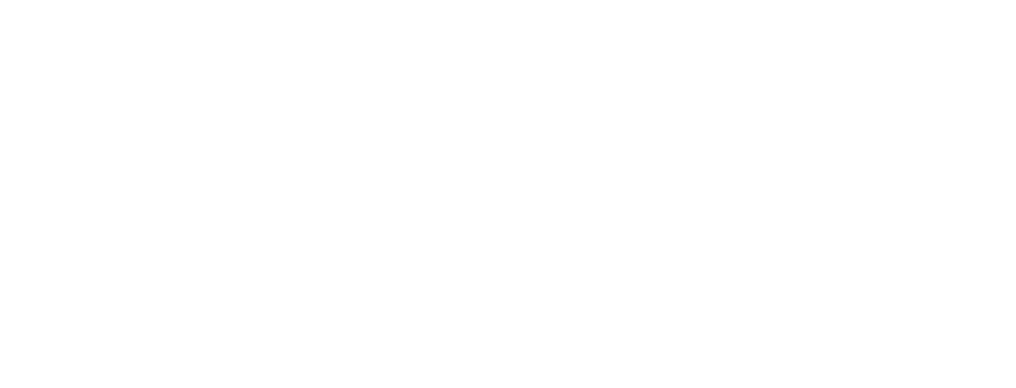
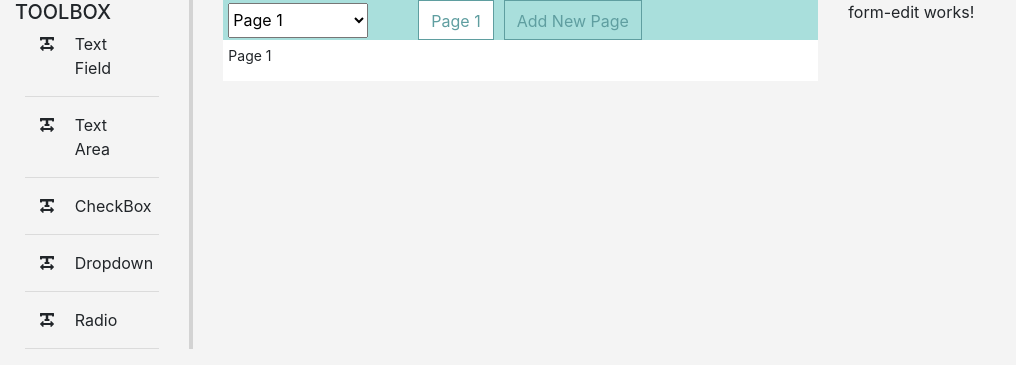
Before and after one commit to SarthakSam/survey-maker, an Angular app: page / in a window 1280 px wide. Shown: the top 388 px of the page, without its empty margins (0-1016 px from the left). Built offline with nearby package versions, Linux system fonts and the light colour scheme.

Commit message:
title and description added

```diff
--- a/src/app/app.component.html
+++ b/src/app/app.component.html
@@ -1,4 +1 @@
-    <form [formGroup]="form">
-        <app-editable-input [form]="form" controlName = "name" placeholder = " Please fill"></app-editable-input>
-
-    </form>
+<app-survey></app-survey>
--- a/src/app/editable-input/editable-input.component.html
+++ b/src/app/editable-input/editable-input.component.html
@@ -8,7 +8,7 @@
         </span>
         <i class="fas fa-pencil-alt"></i>
     </div>
-    <input *ngIf = "editable" (blur)="editable = false"
+    <input *ngIf = "editable" (blur)="onBlur()"
     type="text" [formControlName]="controlName" focusWhen #input
     (input)="input.style.width = ((input.value.length + 1) * fontSize) + 'px';">
     <i *ngIf = "editable" class="fas fa-check"></i>
--- a/src/app/editable-input/editable-input.component.ts
+++ b/src/app/editable-input/editable-input.component.ts
@@ -1,4 +1,4 @@
-import { Component, Input, OnInit } from '@angular/core';
+import { Component, EventEmitter, Input, OnInit, Output } from '@angular/core';
 import { FormGroup } from '@angular/forms';
 
 @Component({
@@ -10,13 +10,24 @@ export class EditableInputComponent implements OnInit {
   @Input('form') form: FormGroup;
   @Input('controlName') controlName: string;
   @Input(' placeholder') placeholder: string;
+  @Input('fontSize') fontSize: number;
   editable: boolean = false;
-  fontSize = 20;
+  @Output('valueChanged') valueEmit = new EventEmitter<string>();
 
   constructor() { }
+
+  // ngOnChanges(){
+  //   console.log(this.form);
+  //   console.log(this.controlName)
+  // }
 
   ngOnInit() {
     // console.log(this.controlName, this.form.get('name'))
   }
 
+  onBlur(){
+    this.editable = false;
+    this.valueEmit.emit(this.form.value[this.controlName] );
+  }
+
 }
--- a/src/app/survey/form/form-question/form-question.component.html
+++ b/src/app/survey/form/form-question/form-question.component.html
@@ -1,6 +1,8 @@
 <div [formGroup] = "form"  class="form-group">
-    <label *ngIf= "!question.hideInfo" [attr.for]="question.key"> <span>{{serialNo + 1}}.</span> {{ question.title }} <span *ngIf="question.required">*</span></label>
-    <p *ngIf= "!question.hideInfo">{{ question.description}}</p>
+    <app-editable-input [form] = "form" [controlName] = "question.title"
+    placeholder = "Input page title here" fontSize = "14"></app-editable-input>
+    <!-- <label *ngIf= "!question.hideInfo" [attr.for]="question.key"> <span>{{serialNo + 1}}.</span> {{ question.title }} <span *ngIf="question.required">*</span></label> -->
+    <!-- <p *ngIf= "!question.hideInfo">{{ question.description}}</p> -->
     <div [ngSwitch]="question.controlType">
         <input class="form-control"  *ngSwitchCase="'textbox'" type="text" [formControlName] = "question.key">
         <input class="form-control" *ngSwitchCase="'checkbox'" type="checkbox" [formControlName] = "question.key">
@@ -11,7 +13,7 @@
         <select class="form-control" *ngSwitchCase="'dropdown'" [formControlName] = "question.key">
           <option *ngFor = "let option of question.options" value="option.value">{{ option.label }}</option>
         </select>
-        <p *ngIf= "!question.hideInfo">{{ question.note }}</p>
+        <!-- <p *ngIf= "!question.hideInfo">{{ question.note }}</p> -->
     </div>
 </div>
 
--- a/src/app/survey/form/form-question/form-question.component.ts
+++ b/src/app/survey/form/form-question/form-question.component.ts
@@ -13,6 +13,10 @@ export class FormQuestionComponent implements OnInit {
   @Input() serialNo: number;
   constructor() { }
 
+  ngOnChanges(){
+    console.log(this.form);
+  }
+
   ngOnInit() {
   }
 
--- a/src/app/survey/form/form.component.html
+++ b/src/app/survey/form/form.component.html
@@ -1,8 +1,12 @@
 <form [formGroup] = "form">
-  <span class="not-filled" contenteditable="true">Enter page Title here<i class="fas fa-pencil-alt green"></i></span><br>
-  <span class="not-filled" contenteditable="true">Enter a page Description<i class="fas fa-pencil-alt green"></i></span>
+  <app-editable-input [form] = "form" controlName = "title"
+  placeholder = "Input page title here" fontSize = "14"
+  (valueChanged) = "propertyChanged($event, 'title')"></app-editable-input>
+  <app-editable-input [form] = "form" controlName = "description"
+  placeholder = "Input page title here" fontSize = "12"
+  (valueChanged) = "propertyChanged($event, 'description')"></app-editable-input>
 
-
+  <div formGroupName = "questions">
       <div *ngFor = "let question of page.questions; let i = index"
       class="question-container"
       (click) = "questionChanged(question.index)"
@@ -14,6 +18,8 @@
           <li><i class="fas fa-copy"></i></li>
           <li><i class="fas fa-pencil-alt"></i>Properties</li>
         </ul>
-    <app-form-question [question] = "question" [form] = "form" [serialNo] = "i"></app-form-question>
+        <app-form-question [question] = "question" [form] = "form.get('questions')" [serialNo] = "i"></app-form-question>
       </div>
+  </div>
+
 </form>
--- a/src/app/survey/form/form.component.ts
+++ b/src/app/survey/form/form.component.ts
@@ -6,6 +6,7 @@ import { FormDataService } from '../form-data.service';
 import { Form } from '../models/form.model';
 import { SelectionState } from '../models/general.model';
 import { Page } from '../models/page.model';
+import { Question } from '../models/question.model';
 
 @Component({
   selector: 'app-form',
@@ -29,23 +30,29 @@ export class FormComponent implements OnInit, OnDestroy {
     this.pageNo = 0;
     this.subscriptions.push( this.formDataService.getFormData().subscribe( (form: Form) => {
       this.formObj = form;
-      this.fillFormObj();
+      this.createForm();
     }) );
     this.subscriptions.push( this.currentSelectionService.getSelectedObj().subscribe( (selectionState: SelectionState) => {
       this.pageNo = selectionState.pageNo;
       this.selectedQues = selectionState.pageNo;
-      this.fillFormObj();
+      this.createForm();
     }) );
   }
 
-  fillFormObj() {
+  createForm() {
+    let formGroupObj = {};
     this.page = this.formObj.pages[this.pageNo];
-    let obj = {};
+    Object.keys(this.page).forEach( key => {
+      formGroupObj[key] = new FormControl(this.page[key]);
+    });
+    let questionsObj = {};
     this.page.questions.forEach( question => {
-      obj[question.key] = new FormControl("");
+      questionsObj[question.key] = new FormControl("");
     })
-    this.form = new FormGroup(obj);
-    console.log(this.formObj);
+    formGroupObj["questions"] = new FormGroup( questionsObj );
+    this.form = new FormGroup( formGroupObj );
+    // console.log(this.formObj, this.form, formGroupObj["questions"]);
+    // console.log(this.form.get('questions'))
   }
 
   deleteQuestion(index: number){
@@ -73,6 +80,12 @@ export class FormComponent implements OnInit, OnDestroy {
     }
   }
 
+  propertyChanged(event, key: string){
+    this.page[key] = event;
+    // this.formObj[key] = event;
+    this.formDataService.setFormData(this.formObj);
+  }
+
   ngOnDestroy(){
     this.subscriptions.forEach(subscription => {
       subscription.unsubscribe();
@@ -80,4 +93,3 @@ export class FormComponent implements OnInit, OnDestroy {
   }
 
 }
-  // https://angular.io/guide/dynamic-form
--- a/src/app/survey/models/page.model.ts
+++ b/src/app/survey/models/page.model.ts
@@ -10,5 +10,7 @@ export class Page{
         this.title = title;
         this.isVisible = true;
         this.questions = [];
+        this.description = null;
+        this.maxTimeToFinish = null;
     }
 }
--- a/src/app/survey/survey.component.ts
+++ b/src/app/survey/survey.component.ts
@@ -1,6 +1,5 @@
 import { Component, OnInit } from '@angular/core';
 import { FormDataService } from './form-data.service';
-import { FormField } from './models/form-field.model';
 import { Form } from './models/form.model';
 
 @Component({
@@ -12,7 +11,8 @@ export class SurveyComponent implements OnInit {
   constructor(private formDataService: FormDataService) { }
 
   ngOnInit() {
-    this.formDataService.setFormData( JSON.parse(localStorage.form) );
+    // this.formDataService.setFormData( JSON.parse(localStorage.form) );
+    this.formDataService.setFormData( new Form() );
   }
 
 }
```
Lines whose indentation alone changed are shown as unchanged.
